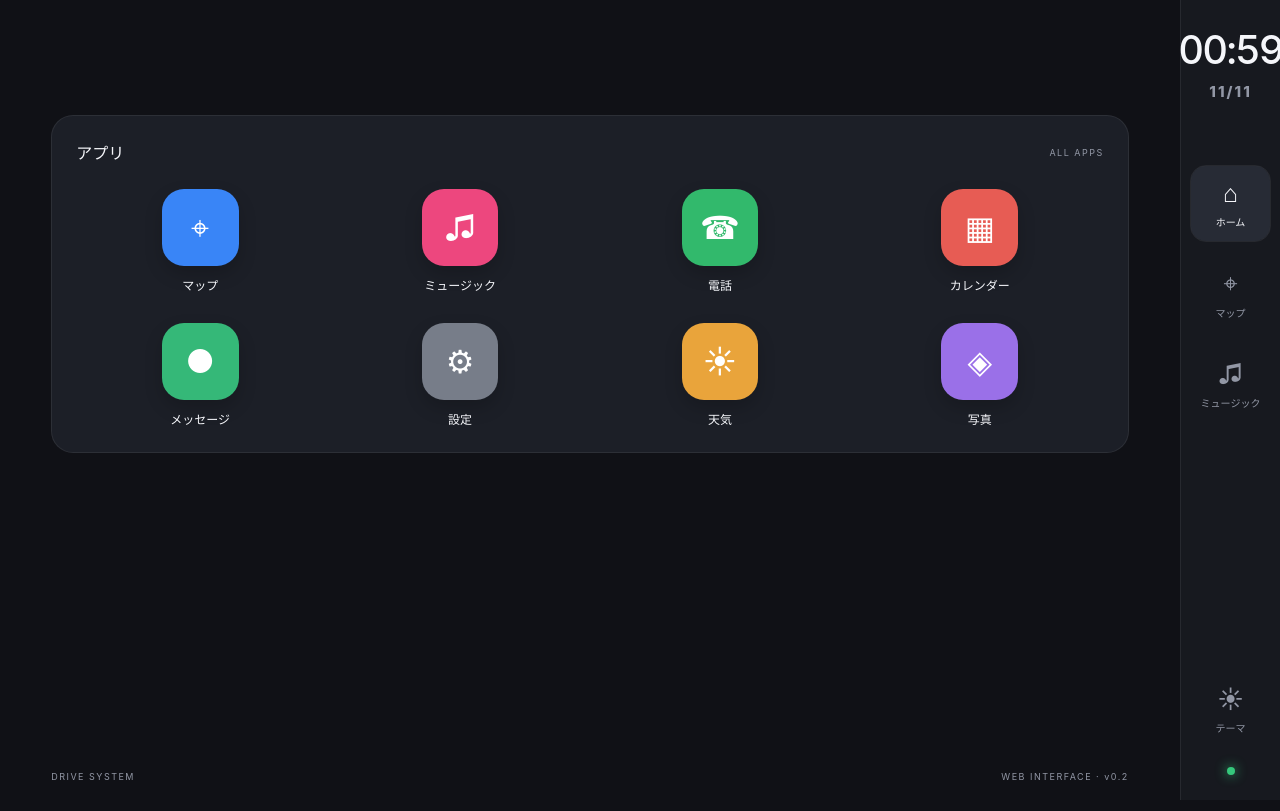
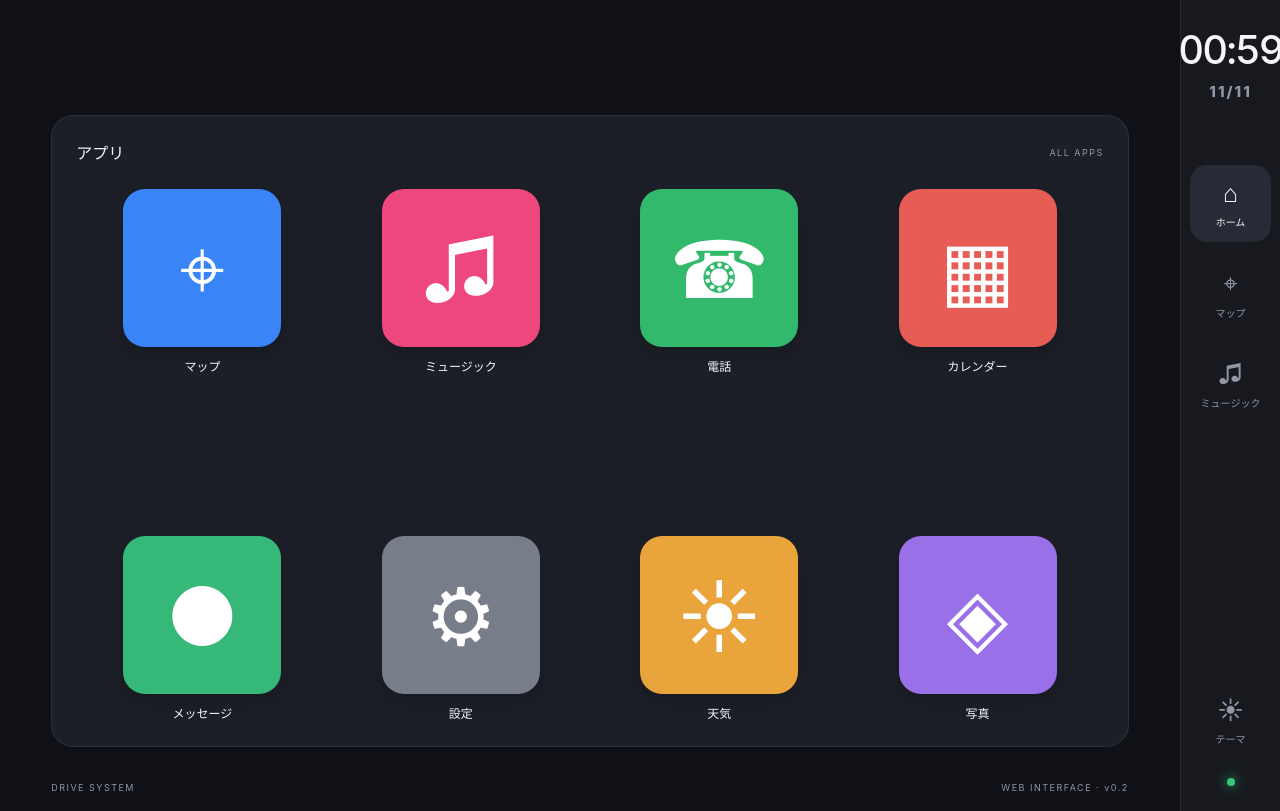
Before and after one commit to takasimakakeru/CarPlay, a React (Vite) app in the folder web-carplay/: page / in a window 1280 px wide. Built offline with nearby package versions, Linux system fonts and the light colour scheme.

Commit message:
アイコンデカくした

```diff
--- a/web-carplay/src/App.css
+++ b/web-carplay/src/App.css
@@ -256,7 +256,7 @@ border-right: none;
 .app-grid {
   display: grid;
   grid-template-columns: repeat(4, minmax(0, 1fr));
-  gap: 28px 12px;
+  gap: 20vh 6px;
 }
 
 .app-item {
@@ -277,13 +277,13 @@ border-right: none;
 }
 
 .app-icon {
-  width: clamp(54px, 6vw, 78px);
+  width: clamp(158px, 6vw, 206px);
   aspect-ratio: 1;
   border-radius: 22px;
   display: grid;
   place-items: center;
   color: white;
-  font-size: 32px;
+  font-size: 80px;
   box-shadow: 0 8px 18px rgba(0, 0, 0, 0.18);
 }
 
```
